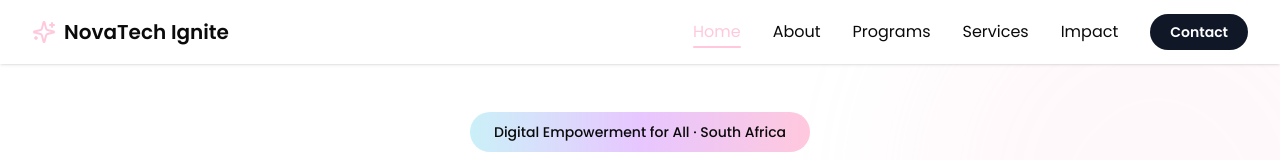
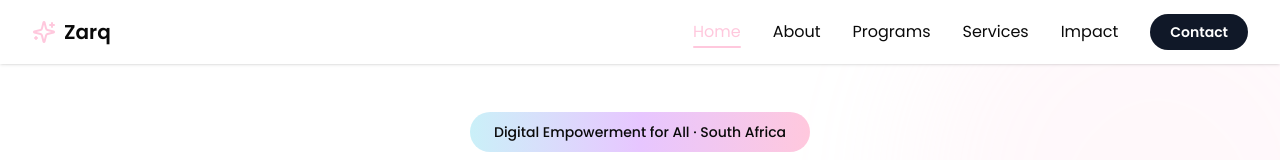
Before and after one commit to LesediSiyaya/Lesedinovatechhubwebsite, a React (Vite) app: page / in a window 1280 px wide. Shown: the top 160 px of the page. Built offline with nearby package versions, Linux system fonts and the light colour scheme.

Commit message:
Rebrand website identity from NovaTech to Zarq

```diff
--- a/src/app/components/Layout.tsx
+++ b/src/app/components/Layout.tsx
@@ -83,7 +83,7 @@ export default function Layout() {
           <div className="flex justify-between items-center h-16">
             <Link to="/" className="flex items-center gap-2 hover:opacity-80 transition-opacity">
               <Sparkles className="w-5 h-5 sm:w-6 sm:h-6 text-[#ffc8dd]" />
-              <span className="font-semibold text-lg sm:text-xl">NovaTech Ignite</span>
+              <span className="font-semibold text-lg sm:text-xl">Zarq</span>
             </Link>
 
             {/* Desktop Menu */}
@@ -157,7 +157,7 @@ export default function Layout() {
             <div>
               <div className="flex items-center gap-2 mb-4">
                 <Sparkles className="w-6 h-6 text-[#ffc8dd]" />
-                <span className="font-semibold text-lg">NovaTech Ignite</span>
+                <span className="font-semibold text-lg">Zarq</span>
               </div>
               <p className="text-gray-400 text-sm">
                 Empowering rural youth through technology education and digital literacy.
@@ -231,7 +231,7 @@ export default function Layout() {
           </div>
 
           <div className="border-t border-gray-800 pt-8 flex flex-col sm:flex-row items-center justify-between gap-3 text-sm text-gray-400">
-            <p>&copy; 2026 NovaTech Ignite. All rights reserved.</p>
+            <p>&copy; 2026 Zarq. All rights reserved.</p>
             <div className="flex gap-4">
               <Link to="/faq" className="hover:text-[#ffc8dd] transition-colors">FAQ</Link>
               <Link to="/privacy" className="hover:text-[#ffc8dd] transition-colors">Privacy Policy</Link>
```
